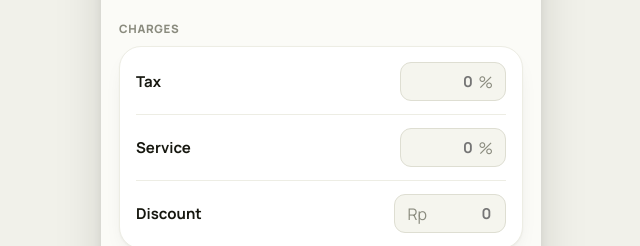
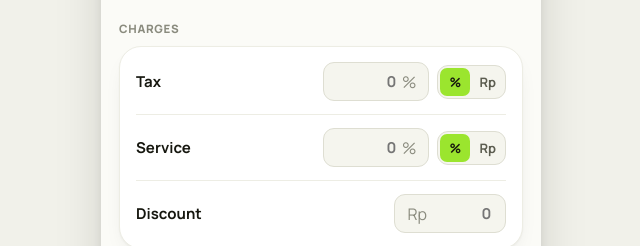
Before and after one commit to RandyWardhana/owe, a Next.js app: page / in a window 1280 px wide. Both pictures are taken after a click on the button "Enter it myself". Shown: the part 262-508 px from the top of the page, without its empty margins (319-959 px from the left). Built offline with nearby package versions, Linux system fonts and the light colour scheme; no server answers.

Commit message:
feat: review screen — clearable quantity input and tax/service amount toggle
Quantity field can now be cleared (local string state, select-on-focus, snaps to 1 on blur). Tax and service can toggle between a percentage and a flat amount.

```diff
--- a/app/styles/review.css
+++ b/app/styles/review.css
@@ -109,6 +109,34 @@
   font-size: 15px;
   color: var(--ink);
 }
+.charge__right {
+  display: inline-flex;
+  align-items: center;
+  gap: 8px;
+}
+.charge-toggle {
+  display: inline-flex;
+  background: var(--card-2);
+  border: 1.5px solid var(--line-strong);
+  border-radius: var(--radius-sm);
+  padding: 2px;
+  gap: 2px;
+}
+.charge-toggle button {
+  border: 0;
+  background: transparent;
+  color: var(--ink-2);
+  font-weight: 700;
+  font-size: 13px;
+  min-width: 30px;
+  padding: 5px 7px;
+  border-radius: 7px;
+  transition: background 0.15s, color 0.15s;
+}
+.charge-toggle button.on {
+  background: var(--accent);
+  color: var(--on-accent);
+}
 
 .totals {
   padding: 4px 16px;
--- a/components/review/ChargeRow.tsx
+++ b/components/review/ChargeRow.tsx
@@ -1,6 +1,7 @@
 "use client";
 
 import { clampNum } from "@/lib/util";
+import type { ChargeMode } from "@/lib/types";
 
 export default function ChargeRow({
   label,
@@ -8,26 +9,65 @@ export default function ChargeRow({
   onChange,
   prefix,
   suffix,
+  mode,
+  onModeChange,
+  sym,
 }: {
   label: string;
   value: number;
   onChange: (v: number) => void;
   prefix?: string;
   suffix?: string;
+
+  mode?: ChargeMode;
+  onModeChange?: (m: ChargeMode) => void;
+  sym?: string;
 }) {
+  const isPct = mode === "pct";
+  const showToggle = mode !== undefined && !!onModeChange;
+
   return (
     <div className="row between charge">
       <span className="charge__label">{label}</span>
+      <div className="charge__right">
         <div className="charge__input">
-        {prefix ? <span className="muted">{prefix}</span> : null}
+          {showToggle ? (
+            isPct ? null : <span className="muted">{sym}</span>
+          ) : prefix ? (
+            <span className="muted">{prefix}</span>
+          ) : null}
           <input
             className="charge__in tnum"
             inputMode="decimal"
             value={value || ""}
             placeholder="0"
+            onFocus={(e) => e.target.select()}
             onChange={(e) => onChange(clampNum(e.target.value))}
           />
-        {suffix ? <span className="muted">{suffix}</span> : null}
+          {showToggle ? (
+            isPct ? <span className="muted">%</span> : null
+          ) : suffix ? (
+            <span className="muted">{suffix}</span>
+          ) : null}
+        </div>
+        {showToggle ? (
+          <div className="charge-toggle">
+            <button
+              type="button"
+              className={isPct ? "on" : ""}
+              onClick={() => onModeChange!("pct")}
+            >
+              %
+            </button>
+            <button
+              type="button"
+              className={!isPct ? "on" : ""}
+              onClick={() => onModeChange!("amt")}
+            >
+              {sym}
+            </button>
+          </div>
+        ) : null}
       </div>
     </div>
   );
--- /dev/null
+++ b/components/review/QtyInput.tsx
@@ -0,0 +1,38 @@
+"use client";
+
+import { useEffect, useState } from "react";
+
+export default function QtyInput({
+  value,
+  onChange,
+}: {
+  value: number;
+  onChange: (n: number) => void;
+}) {
+  const [str, setStr] = useState(String(value));
+
+  useEffect(() => {
+    setStr((prev) => (Number(prev) === value ? prev : String(value)));
+  }, [value]);
+
+  return (
+    <input
+      className="qtybox__in tnum"
+      inputMode="numeric"
+      value={str}
+      onFocus={(e) => e.target.select()}
+      onChange={(e) => {
+        const raw = e.target.value.replace(/[^\d]/g, "");
+        setStr(raw);
+        const n = parseInt(raw, 10);
+        if (Number.isFinite(n) && n > 0) onChange(n);
+      }}
+      onBlur={() => {
+        const n = parseInt(str, 10);
+        const fixed = Number.isFinite(n) && n > 0 ? n : 1;
+        setStr(String(fixed));
+        onChange(fixed);
+      }}
+    />
+  );
+}
--- a/components/review/Review.tsx
+++ b/components/review/Review.tsx
@@ -5,11 +5,12 @@ import { useT } from "@/lib/i18n";
 import { fmtMoney, CURRENCIES } from "@/lib/currency";
 import { computeSplit, lineTotal } from "@/lib/calc";
 import { buzz, uid, clampNum } from "@/lib/util";
-import type { Item } from "@/lib/types";
+import type { ChargeMode, Item } from "@/lib/types";
 
 import Screen from "@/components/Screen";
 import { Plus, Trash, ArrowRight } from "@/components/icons";
 import ChargeRow from "./ChargeRow";
+import QtyInput from "./QtyInput";
 
 export default function Review() {
   const t = useT();
@@ -45,8 +46,10 @@ export default function Review() {
     }));
   };
 
-  const setCharge = (key: "taxPct" | "servicePct" | "discount", v: number) =>
-    updateDraft((d) => ({ ...d, charges: { ...d.charges, [key]: v } }));
+  const setCharge = (
+    key: "taxPct" | "servicePct" | "discount" | "taxMode" | "serviceMode",
+    v: number | ChargeMode,
+  ) => updateDraft((d) => ({ ...d, charges: { ...d.charges, [key]: v } }));
 
   const banner =
     draft.source === "demo"
@@ -106,13 +109,9 @@ export default function Review() {
               <div className="item__nums">
                 <label className="qtybox">
                   <span className="qtybox__x">×</span>
-                  <input
-                    className="qtybox__in tnum"
-                    inputMode="numeric"
+                  <QtyInput
                     value={it.qty}
-                    onChange={(e) =>
-                      setItem(it.id, { qty: Math.max(1, Math.round(clampNum(e.target.value))) })
-                    }
+                    onChange={(n) => setItem(it.id, { qty: n })}
                   />
                 </label>
                 <label className="pricebox">
@@ -120,7 +119,9 @@ export default function Review() {
                   <input
                     className="pricebox__in tnum"
                     inputMode="decimal"
-                    value={it.price}
+                    value={it.price || ""}
+                    placeholder="0"
+                    onFocus={(e) => e.target.select()}
                     onChange={(e) => setItem(it.id, { price: clampNum(e.target.value) })}
                   />
                 </label>
@@ -140,14 +141,18 @@ export default function Review() {
         <div className="card charges">
           <ChargeRow
             label={t("review.tax")}
-            suffix="%"
+            sym={sym}
+            mode={draft.charges.taxMode || "pct"}
+            onModeChange={(m) => setCharge("taxMode", m)}
             value={draft.charges.taxPct}
             onChange={(v) => setCharge("taxPct", v)}
           />
           <hr className="hr" />
           <ChargeRow
             label={t("review.service")}
-            suffix="%"
+            sym={sym}
+            mode={draft.charges.serviceMode || "pct"}
+            onModeChange={(m) => setCharge("serviceMode", m)}
             value={draft.charges.servicePct}
             onChange={(v) => setCharge("servicePct", v)}
           />
--- a/lib/calc.ts
+++ b/lib/calc.ts
@@ -23,8 +23,8 @@ export function computeSplit(
   { rounding = "none" as Rounding } = {},
 ): SplitResult {
   const { items = [], people = [], charges } = state;
-  const taxPct = Number(charges?.taxPct) || 0;
-  const servicePct = Number(charges?.servicePct) || 0;
+  const taxVal = Number(charges?.taxPct) || 0;
+  const serviceVal = Number(charges?.servicePct) || 0;
   const discount = Number(charges?.discount) || 0;
 
   const itemsSubtotal = items.reduce((s, it) => s + lineTotal(it), 0);
@@ -59,8 +59,12 @@ export function computeSplit(
 
   const assignedSubtotal = people.reduce((s, p) => s + base[p.id].subtotal, 0);
 
-  const tax = (itemsSubtotal * taxPct) / 100;
-  const service = (itemsSubtotal * servicePct) / 100;
+  const tax =
+    charges?.taxMode === "amt" ? taxVal : (itemsSubtotal * taxVal) / 100;
+  const service =
+    charges?.serviceMode === "amt"
+      ? serviceVal
+      : (itemsSubtotal * serviceVal) / 100;
   const grandTotal = itemsSubtotal + tax + service - discount;
 
   const perPerson: PersonSplit[] = people.map((p) => {
--- a/lib/types.ts
+++ b/lib/types.ts
@@ -29,10 +29,14 @@ export interface Item {
   _new?: boolean;
 }
 
+export type ChargeMode = "pct" | "amt";
+
 export interface Charges {
   taxPct: number;
   servicePct: number;
   discount: number;
+  taxMode?: ChargeMode;
+  serviceMode?: ChargeMode;
 }
 
 export type ScanSource = "ocr" | "demo" | "partial" | "manual" | null;
```
Lines whose indentation alone changed are shown as unchanged.
